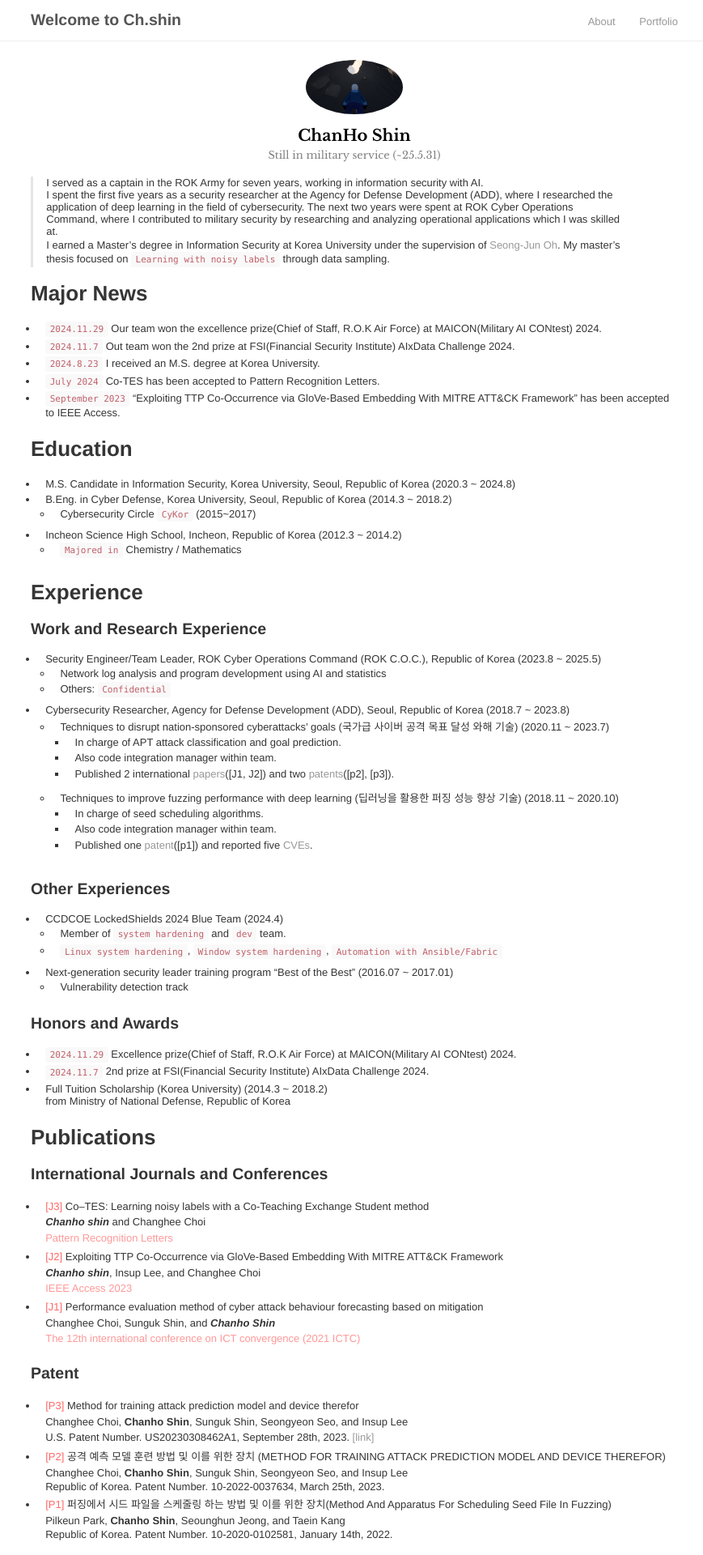
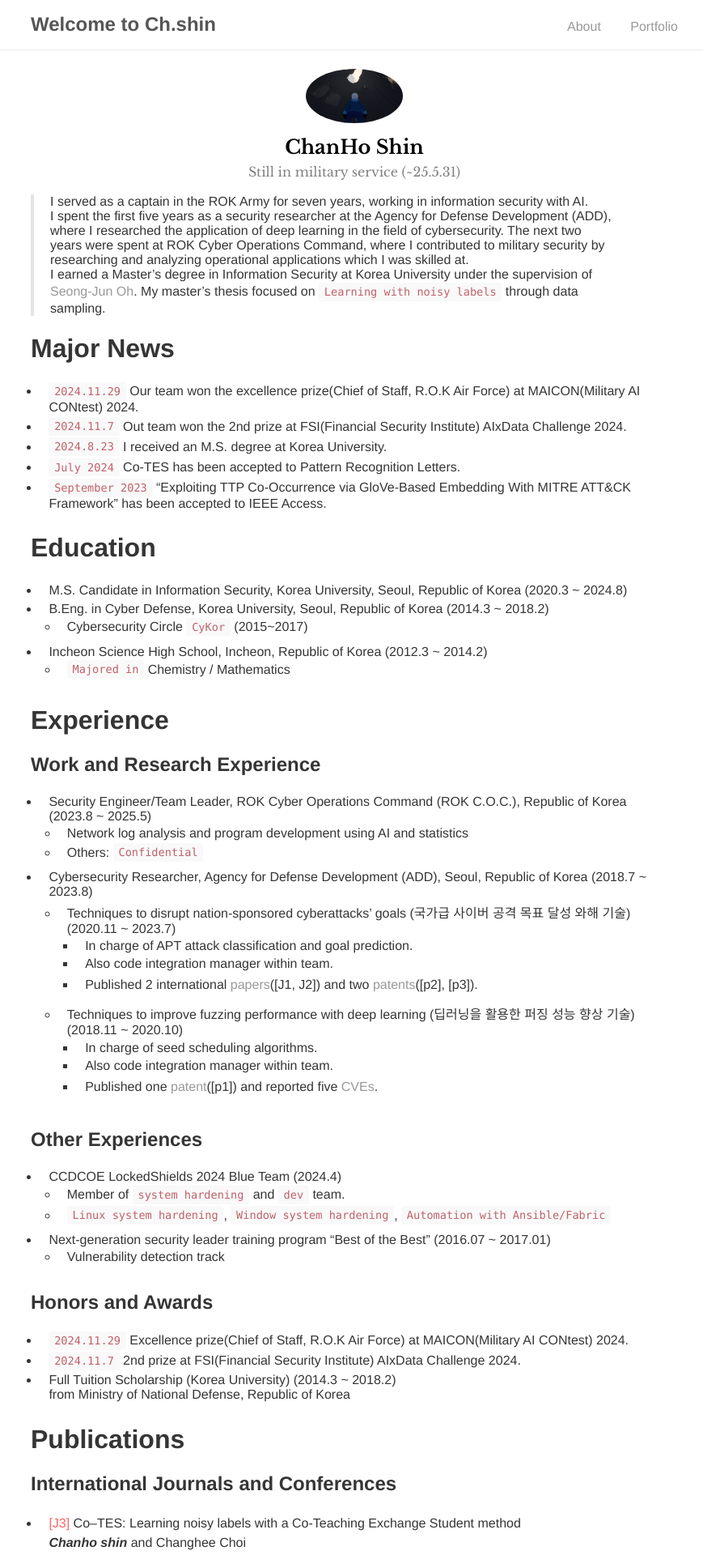
Before and after one commit to SSINsch/ssinsch.github.io, a Jekyll site: the page built from index.md, in a window 1280 px wide. Shown: the top 1920 px of the page at 81% size, without its empty margins (202-1071 px from the left). Built offline with Jekyll 4.4.1, drawn with Linux system fonts in a browser that asks for light colours.

Commit message:
font change

```diff
--- a/_sass/base/_base.scss
+++ b/_sass/base/_base.scss
@@ -12,10 +12,10 @@ body {
 
 html {
   font-family: $serif-primary;
-  font-size: 11px;
+  font-size: 14px;
 
   @media (min-width: 600px) {
-    font-size: 13px;
+    font-size: 16px;
   }
 }
 
```
